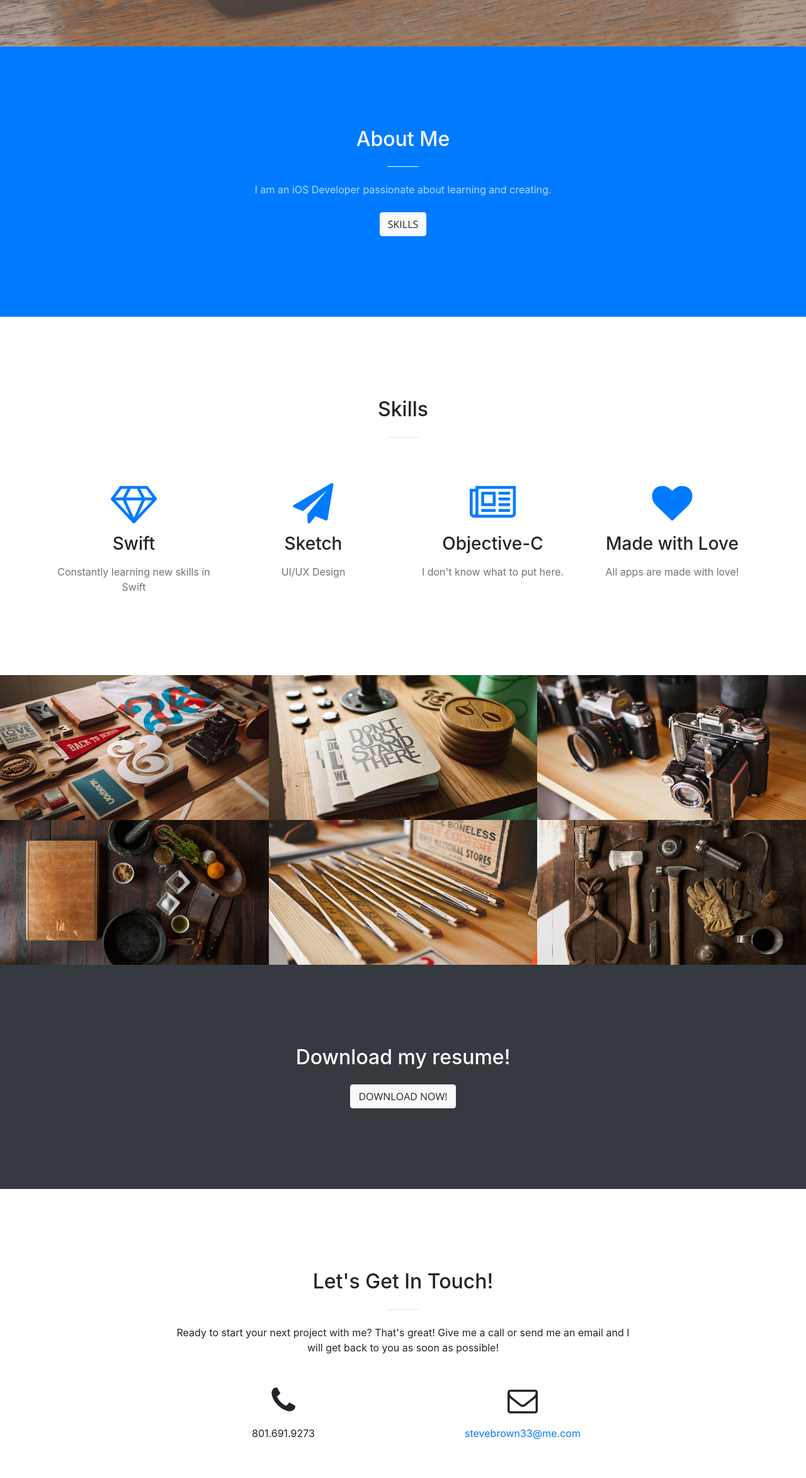
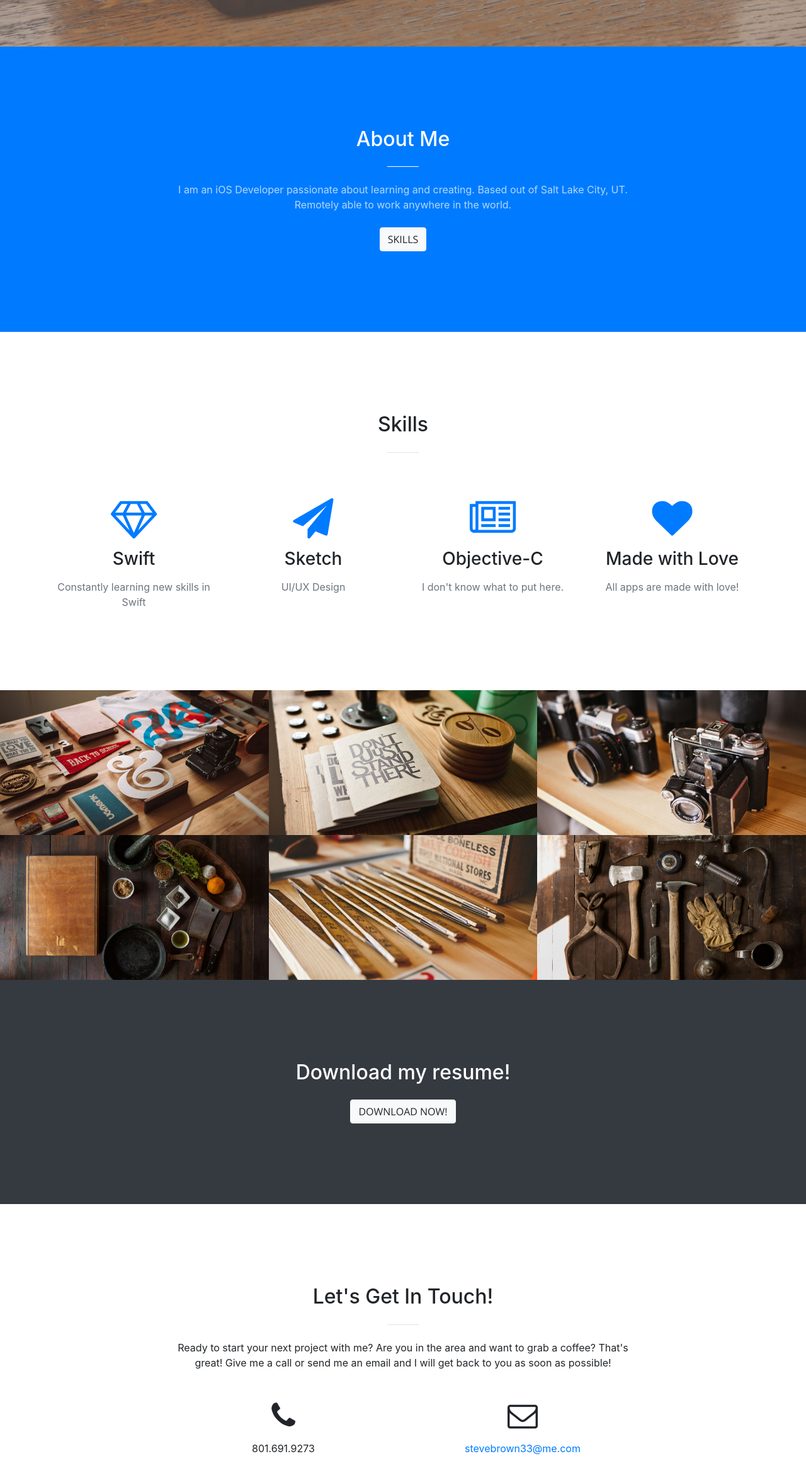
Before and after one commit to stevenbrown33/stevenbrown33.github.io, a website with bundled scripts: page index.html in a window 1280 px wide. Shown: the part 726-3073 px from the top of the page at 63% size. Built offline with nearby package versions, Linux system fonts and the light colour scheme.

Commit message:
yeah buddy

```diff
--- a/index.html
+++ b/index.html
@@ -41,7 +41,7 @@
               <a class="nav-link js-scroll-trigger" href="#about">About</a>
             </li>
             <li class="nav-item">
-              <a class="nav-link js-scroll-trigger" href="#services">Services</a>
+              <a class="nav-link js-scroll-trigger" href="#skills">Services</a>
             </li>
             <li class="nav-item">
               <a class="nav-link js-scroll-trigger" href="#portfolio">Portfolio</a>
@@ -77,7 +77,7 @@
           <div class="col-lg-8 mx-auto text-center">
             <h2 class="section-heading text-white">About Me</h2>
             <hr class="light my-4">
-            <p class="text-faded mb-4">I am an iOS Developer passionate about learning and creating.</p>
+            <p class="text-faded mb-4">I am an iOS Developer passionate about learning and creating. Based out of Salt Lake City, UT. Remotely able to work anywhere in the world.</p>
             <a class="btn btn-light btn-xl js-scroll-trigger" href="#services">Skills</a>
           </div>
         </div>
@@ -237,7 +237,7 @@
           <div class="col-lg-8 mx-auto text-center">
             <h2 class="section-heading">Let's Get In Touch!</h2>
             <hr class="my-4">
-            <p class="mb-5">Ready to start your next project with me? That's great! Give me a call or send me an email and I will get back to you as soon as possible!</p>
+            <p class="mb-5">Ready to start your next project with me? Are you in the area and want to grab a coffee? That's great! Give me a call or send me an email and I will get back to you as soon as possible!</p>
           </div>
         </div>
         <div class="row">
```
